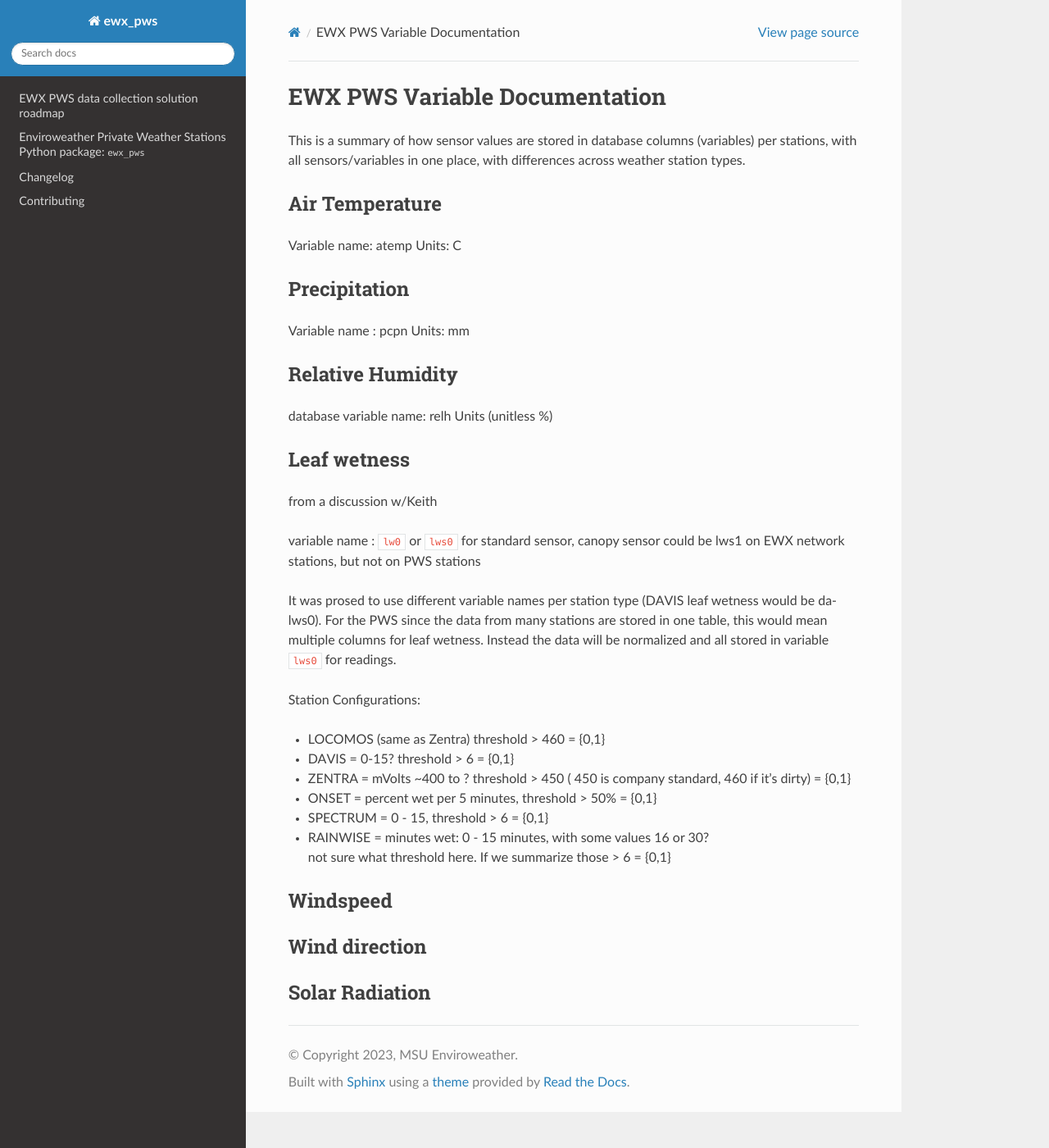
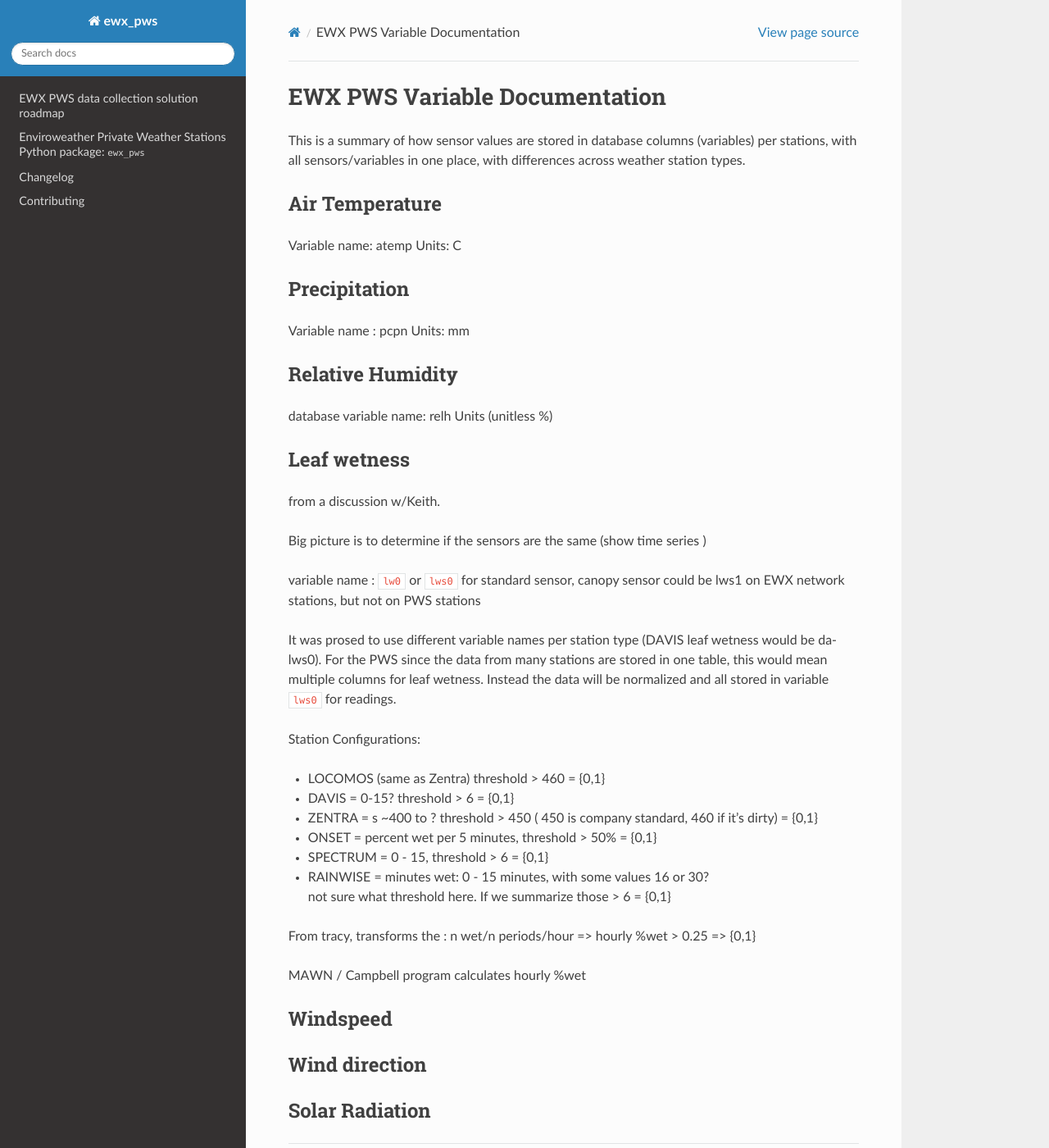
Before and after one commit to billspat/ewx_pws, a Sphinx documentation site: the page built from docs/sensor_variables.md, in a window 1280 px wide and 1400 px high. Shown: the whole window at 82% size. Built offline with Sphinx 7.4.7 and the Read the Docs theme 2.0.0, drawn with Linux system fonts in a browser that asks for light colours; pages that are not in the unit, such as notebooks, are missing from menus.

Commit message:
additional doc for leaf wetness sensor

```diff
--- a/docs/sensor_variables.md
+++ b/docs/sensor_variables.md
@@ -20,7 +20,9 @@ database variable name: relh
 Units (unitless %)
 
 ## Leaf wetness
-from a discussion w/Keith
+from a discussion w/Keith.
+
+Big picture is to determine if the sensors are the same (show time series )
 
 variable name : `lw0` or `lws0` for standard sensor, canopy sensor could be lws1 on EWX network stations, but not on PWS stations
 
@@ -33,11 +35,17 @@ Station Configurations:
 
 - LOCOMOS (same as Zentra) threshold  > 460  = {0,1}
 - DAVIS = 0-15?  threshold > 6 = {0,1}
-- ZENTRA = mVolts ~400 to ? threshold > 450  ( 450 is company standard, 460 if it's dirty) = {0,1}
+- ZENTRA =  s ~400 to ? threshold > 450  ( 450 is company standard, 460 if it's dirty) = {0,1}
 - ONSET = percent wet per 5 minutes, threshold > 50% = {0,1}
 - SPECTRUM = 0 - 15, threshold > 6 = {0,1}
 - RAINWISE = minutes wet: 0 - 15 minutes, with some values 16 or 30?
     not sure what threshold here.  If we summarize those > 6 = {0,1}
+
+
+From tracy, transforms the : n wet/n periods/hour => hourly %wet > 0.25 => {0,1}
+
+
+MAWN / Campbell program calculates hourly %wet
 
 
 
```
